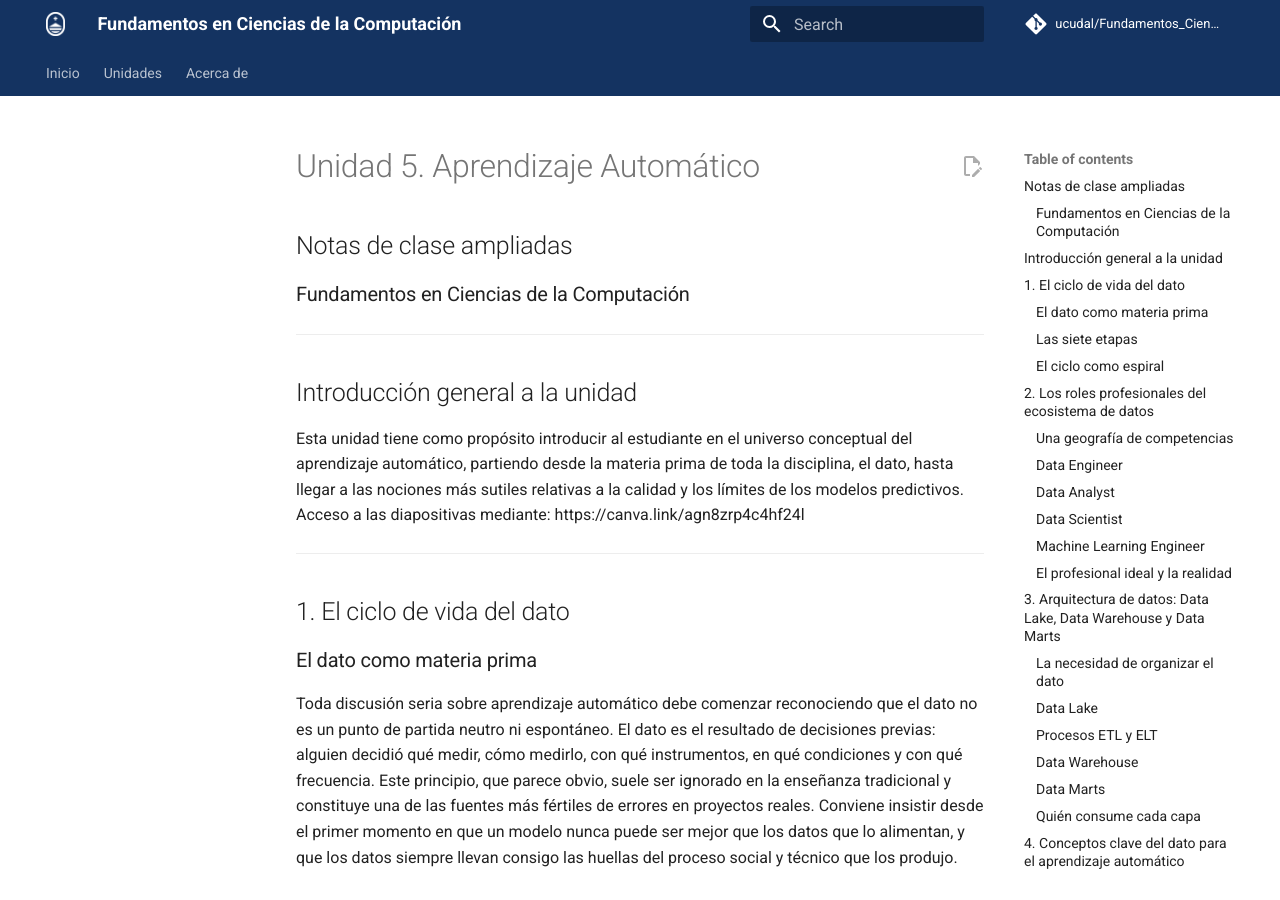
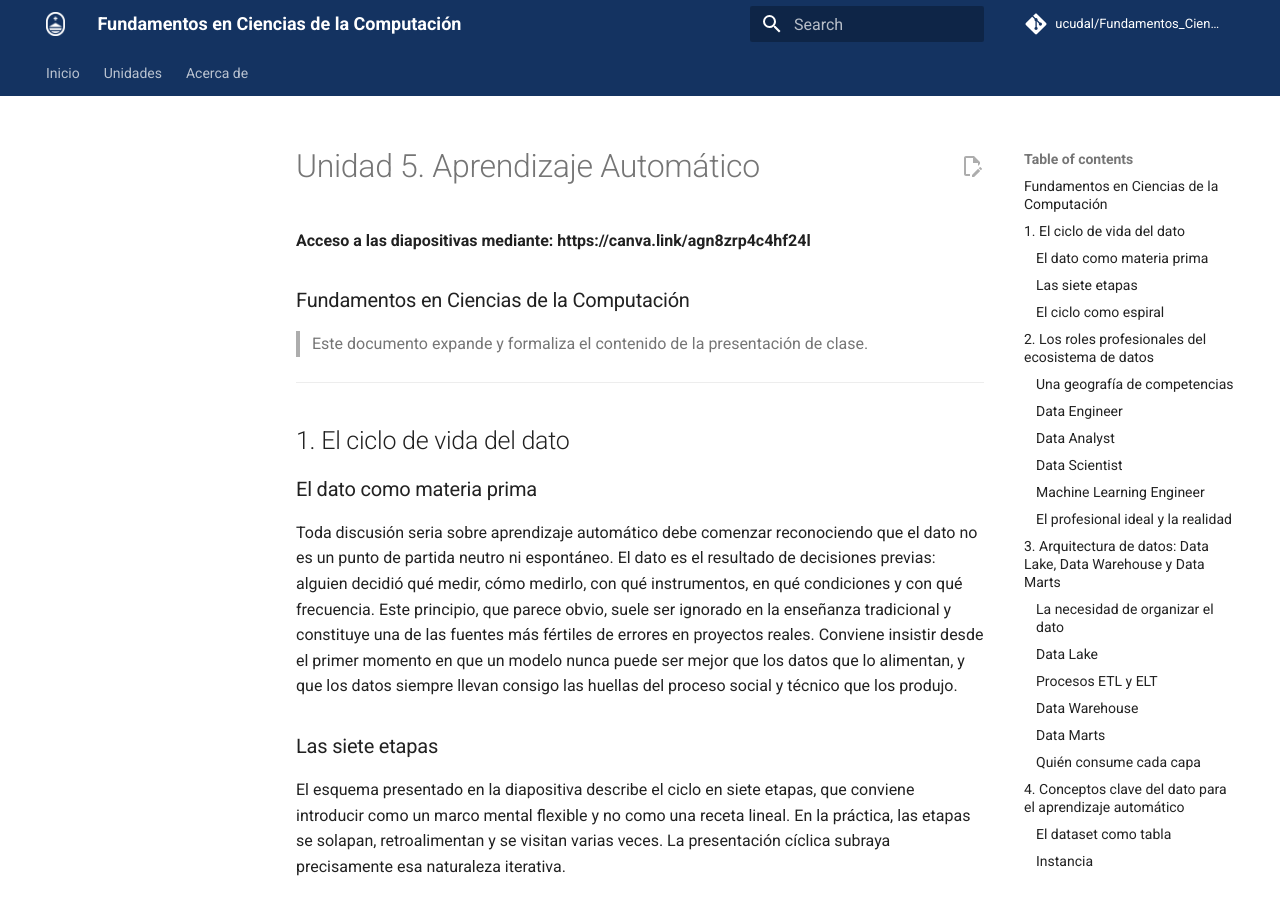
Before and after one commit to ucudal/Fundamentos_Ciencias_Computacion_Conceptos, an MkDocs documentation site: the page built from docs/unidad/5/Introducción/1.1_aprendizaje_automático.md, in a window 1280 px wide and 900 px high. Built offline with MkDocs 1.6.1 and Material for MkDocs 9.7.7, drawn with Linux system fonts in a browser that asks for light colours; comment, search, counter and statistics services are not loaded.

```diff
--- a/docs/unidad/5/Introducción/1.1_aprendizaje_automático.md
+++ b/docs/unidad/5/Introducción/1.1_aprendizaje_automático.md
@@ -1,14 +1,8 @@
 # Unidad 5. Aprendizaje Automático
-## Notas de clase ampliadas
+**Acceso a las diapositivas mediante: https://canva.link/agn8zrp4c4hf24l**
 
 ### Fundamentos en Ciencias de la Computación
-
----
-
-## Introducción general a la unidad
-
-Esta unidad tiene como propósito introducir al estudiante en el universo conceptual del aprendizaje automático, partiendo desde la materia prima de toda la disciplina, el dato, hasta llegar a las nociones más sutiles relativas a la calidad y los límites de los modelos predictivos.
-Acceso a las diapositivas mediante: https://canva.link/agn8zrp4c4hf24l
+> Este documento expande y formaliza el contenido de la presentación de clase.
 
 ---
 
--- a/docs/unidad/5/Introducción/1.2_redes_neuronales.md
+++ b/docs/unidad/5/Introducción/1.2_redes_neuronales.md
@@ -1,10 +1,8 @@
-# Redes Neuronales — Material de Estudio
+# Unidad 5. Redes Neuronales
+**El acceso a la presentación se obtiene mediante: https://canva.link/tuz5lfoavuroyji**
 
-**Fundamentos en Ciencias de la Computación · Unidad 5**
-
+### Fundamentos en Ciencias de la Computación
 > Este documento expande y formaliza el contenido de la presentación de clase.
-El acceso a la presentación se obtiene mediante: https://canva.link/tuz5lfoavuroyji
-
 ---
 
 ## Tabla de contenidos
```
Also changed, not shown: docs/unidad/5/Introducción/1.0_alfabetización_en_IA.md (+3 -9 lines), docs/unidad/5/Introducción/readme.md (+1 -1 lines).
